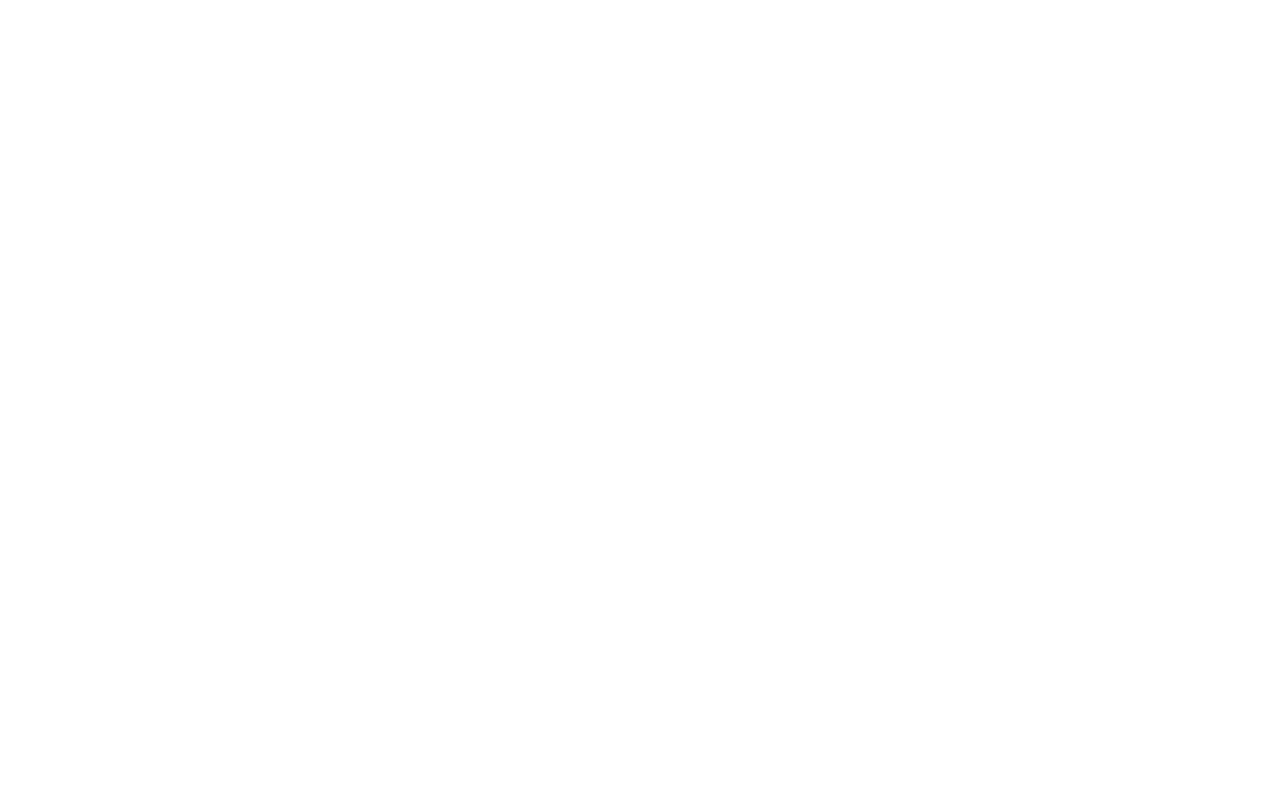
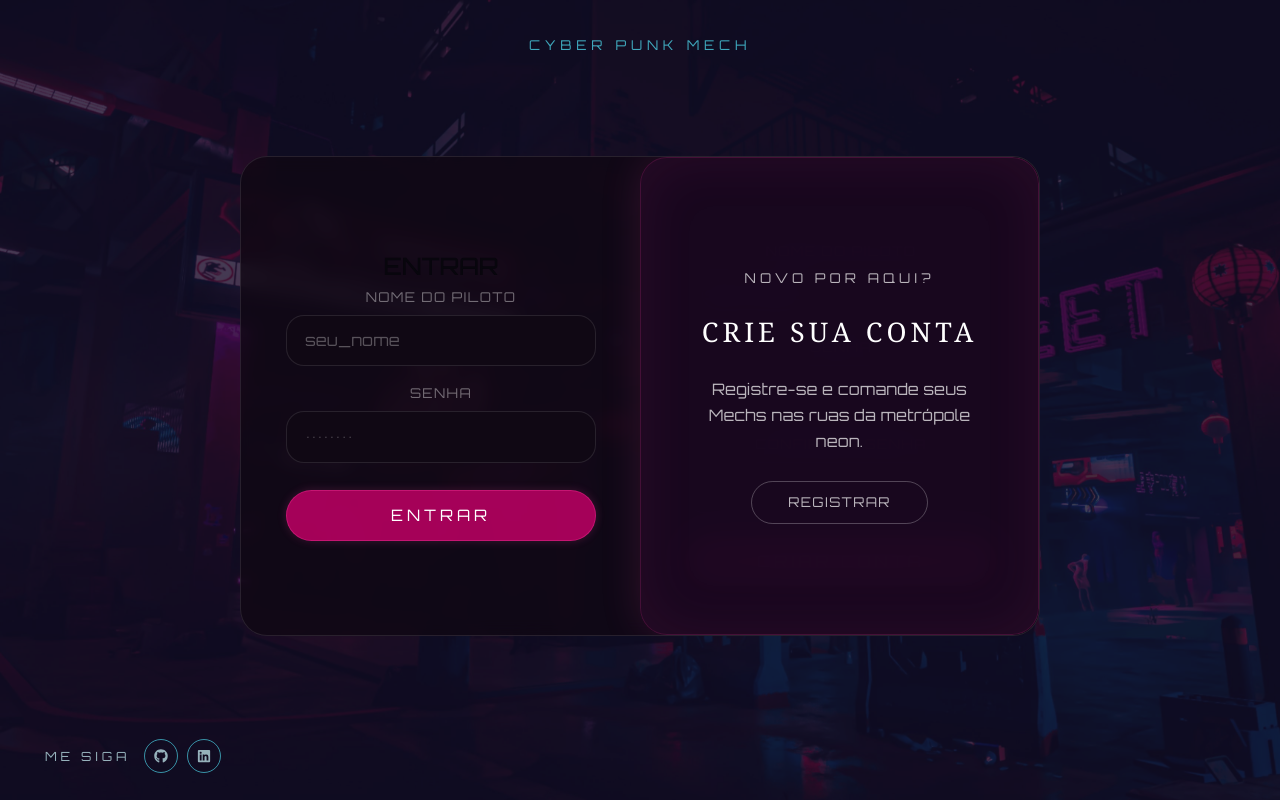
Before and after one commit to Naita1/CyberPunkMech-UI, a React (Vite) app: page /login in a window 1280 px wide. Before the commit this address had no page. Built offline with nearby package versions, Linux system fonts and the light colour scheme.

Commit message:
feat(auth): add login/register UI with sliding panel animation

```diff
--- a/src/App.jsx
+++ b/src/App.jsx
@@ -5,6 +5,7 @@
 import Garage from './pages/Garage/Garage';
 import Settings from './pages/Settings/Settings';
 import About from './pages/About/About';
+import Login from './pages/Login/Login';
 import './App.css';
 
 function AnimatedRoutes() {
@@ -27,6 +28,7 @@
     <div className={`route-transition ${transitionStage}`}>
       <Routes location={displayLocation}>
         <Route path="/" element={<Home />} />
+        <Route path="/login" element={<Login />} />
         <Route path="/perfil" element={<Profile />} />
         <Route path="/garagem" element={<Garage />} />
         <Route path="/configuracoes" element={<Settings />} />
--- /dev/null
+++ b/src/pages/Login/Login.jsx
@@ -0,0 +1,144 @@
+import { useState, useEffect } from "react";
+import background from "../../assets/images/background.jpg";
+import Footer from "../../components/layout/Footer/Footer";
+
+const inputClass =
+  "w-full bg-[#100814] border border-white/10 rounded-2xl px-4 py-3 text-sm text-white placeholder-white/30 focus:outline-none focus:border-cyan-500/50 transition-colors";
+
+const labelClass = "block text-xs text-white/40 uppercase tracking-widest mb-2";
+
+export default function Login() {
+  const [isLogin, setIsLogin] = useState(true);
+  const [textIsLogin, setTextIsLogin] = useState(true);
+  const [textVisible, setTextVisible] = useState(true);
+  const [form, setForm] = useState({ name: "", password: "", confirm: "" });
+
+  const handleChange = (e) => setForm((f) => ({ ...f, [e.target.name]: e.target.value }));
+  const handleSubmit = (e) => { e.preventDefault(); };
+
+  const toggle = () => {
+    setTextVisible(false);
+    setIsLogin((v) => !v);
+    setTimeout(() => {
+      setTextIsLogin((v) => !v);
+      setTextVisible(true);
+    }, 320);
+  };
+
+  return (
+    <div className="relative h-screen overflow-hidden flex flex-col text-white">
+      <div className="absolute inset-0 bg-cover bg-center" style={{ backgroundImage: `url(${background})` }} />
+      <div className="absolute inset-0" style={{ backgroundColor: "rgba(19, 15, 42, 0.78)" }} />
+
+      <div className="relative z-10 flex flex-col h-full">
+        <div className="flex justify-center pt-8">
+          <p className="text-xs uppercase tracking-[0.35em] text-cyan-300/70">Cyber Punk Mech</p>
+        </div>
+
+        <main className="flex-1 flex items-center justify-center px-4">
+
+          <div
+            className="relative w-full overflow-hidden rounded-3xl border border-white/10 backdrop-blur-sm"
+            style={{
+              maxWidth: "800px",
+              height: "480px",
+              backgroundColor: "rgba(16, 8, 20, 0.82)",
+            }}
+          >
+            <div className="flex h-full">
+
+              <div className="flex flex-col justify-center px-10" style={{ width: "400px", minWidth: "400px" }}>
+                <h2 className="text-lg font-serif uppercase tracking-[0.2em] text-white mb-6">Entrar</h2>
+                <form onSubmit={handleSubmit} className="flex flex-col gap-4">
+                  <div>
+                    <label className={labelClass}>Nome do Piloto</label>
+                    <input name="name" value={form.name} onChange={handleChange}
+                      placeholder="seu_nome" autoComplete="username" className={inputClass} />
+                  </div>
+                  <div>
+                    <label className={labelClass}>Senha</label>
+                    <input name="password" type="password" value={form.password} onChange={handleChange}
+                      placeholder="••••••••" autoComplete="current-password" className={inputClass} />
+                  </div>
+                  <button type="submit"
+                    className="mt-2 w-full cursor-pointer rounded-full border border-pink-500/40 bg-pink-600/70 py-3 text-sm uppercase tracking-[0.25em] text-white shadow-[0_0_10px_rgba(236,72,153,0.2)] hover:bg-pink-600/85 hover:shadow-[0_0_16px_rgba(236,72,153,0.3)] transition-all duration-300">
+                    Entrar
+                  </button>
+                </form>
+              </div>
+
+              <div className="flex flex-col justify-center px-10" style={{ width: "400px", minWidth: "400px" }}>
+                <h2 className="text-lg font-serif uppercase tracking-[0.2em] text-white mb-6">Criar Conta</h2>
+                <form onSubmit={handleSubmit} className="flex flex-col gap-4">
+                  <div>
+                    <label className={labelClass}>Nome do Piloto</label>
+                    <input name="name" value={form.name} onChange={handleChange}
+                      placeholder="seu_nome" autoComplete="username" className={inputClass} />
+                  </div>
+                  <div>
+                    <label className={labelClass}>Senha</label>
+                    <input name="password" type="password" value={form.password} onChange={handleChange}
+                      placeholder="••••••••" autoComplete="new-password" className={inputClass} />
+                  </div>
+                  <div>
+                    <label className={labelClass}>Confirmar Senha</label>
+                    <input name="confirm" type="password" value={form.confirm} onChange={handleChange}
+                      placeholder="••••••••" autoComplete="new-password" className={inputClass} />
+                  </div>
+                  <button type="submit"
+                    className="mt-1 w-full cursor-pointer rounded-full border border-pink-500/40 bg-pink-600/70 py-3 text-sm uppercase tracking-[0.25em] text-white shadow-[0_0_10px_rgba(236,72,153,0.2)] hover:bg-pink-600/85 hover:shadow-[0_0_16px_rgba(236,72,153,0.3)] transition-all duration-300">
+                    Criar Conta
+                  </button>
+                </form>
+              </div>
+            </div>
+
+            <div
+              className="absolute inset-y-0 w-1/2 rounded-3xl flex flex-col items-center justify-center gap-6 px-10 text-center border border-pink-500/20"
+              style={{
+                backgroundColor: "rgba(26, 8, 32, 0.96)",
+                boxShadow: "inset 0 0 60px rgba(236,72,153,0.08), 0 0 40px rgba(236,72,153,0.15)",
+                backdropFilter: "blur(16px)",
+                transform: isLogin ? "translateX(100%)" : "translateX(0%)",
+                transition: "transform 650ms cubic-bezier(0.34, 1.2, 0.64, 1)",
+              }}
+            >
+              <div
+                style={{
+                  opacity: textVisible ? 1 : 0,
+                  transform: textVisible ? "translateY(0px)" : "translateY(8px)",
+                  transition: "opacity 220ms ease, transform 220ms ease",
+                }}
+                className="flex flex-col items-center gap-6 text-center"
+              >
+              {textIsLogin ? (
+                <>
+                  <p className="text-xs uppercase tracking-[0.3em] text-white/70">Novo por aqui?</p>
+                  <h3 className="text-2xl font-serif uppercase tracking-[0.15em] text-white">Crie sua conta</h3>
+                  <p className="text-sm text-white/70 leading-relaxed">Registre-se e comande seus Mechs nas ruas da metrópole neon.</p>
+                  <button type="button" onClick={toggle}
+                    className="cursor-pointer rounded-full border border-white/25 px-8 py-2.5 text-xs uppercase tracking-widest text-white/70 hover:text-white hover:border-white/40 hover:bg-white/5 transition-all duration-300">
+                    Registrar
+                  </button>
+                </>
+              ) : (
+                <>
+                  <p className="text-xs uppercase tracking-[0.3em] text-white/70">Já tem conta?</p>
+                  <h3 className="text-2xl font-serif uppercase tracking-[0.15em] text-white">Bem-vindo de volta</h3>
+                  <p className="text-sm text-white/70 leading-relaxed">Entre com suas credenciais e volte ao campo de batalha.</p>
+                  <button type="button" onClick={toggle}
+                    className="cursor-pointer rounded-full border border-white/25 px-8 py-2.5 text-xs uppercase tracking-widest text-white/70 hover:text-white hover:border-white/40 hover:bg-white/5 transition-all duration-300">
+                    Entrar
+                  </button>
+                </>
+              )}
+              </div>
+            </div>
+          </div>
+        </main>
+
+        <Footer />
+      </div>
+    </div>
+  );
+}
```
Also changed, not shown: 1 other file (tests, documents, lock files or other folders).
